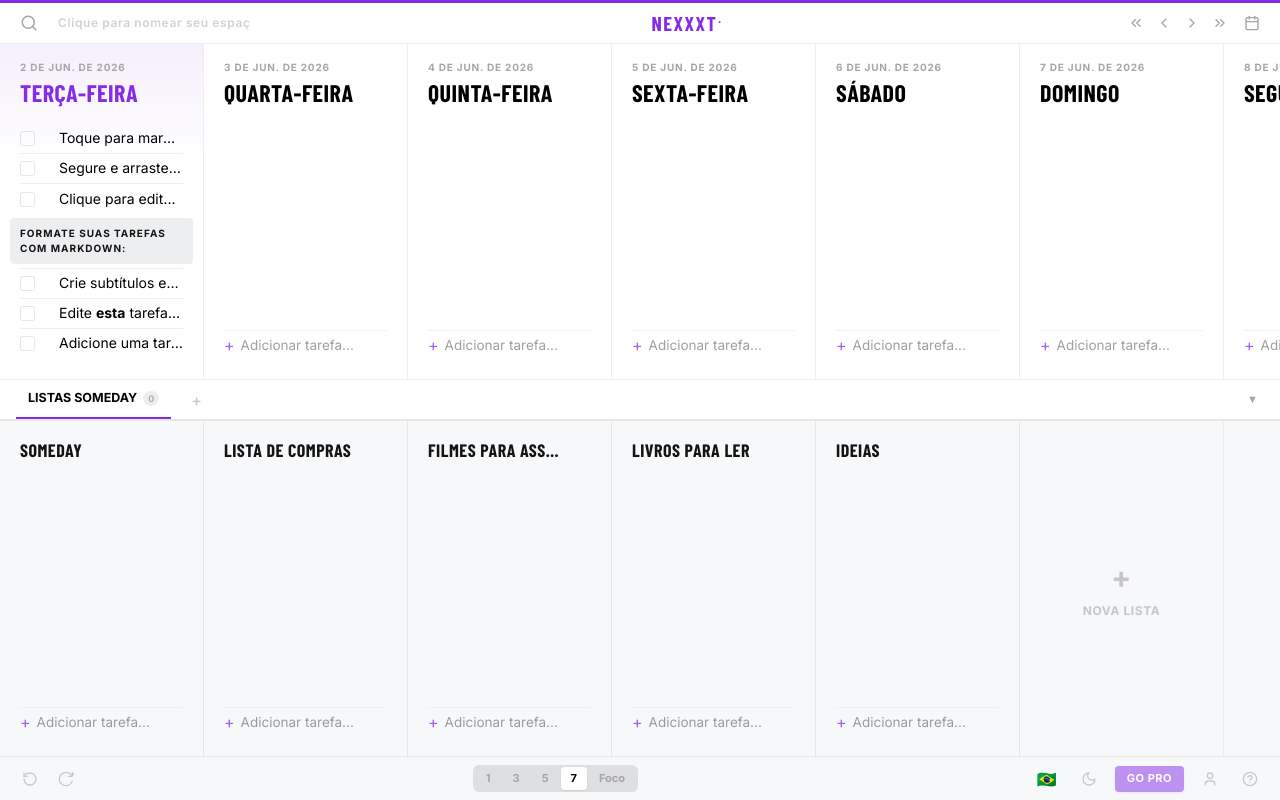
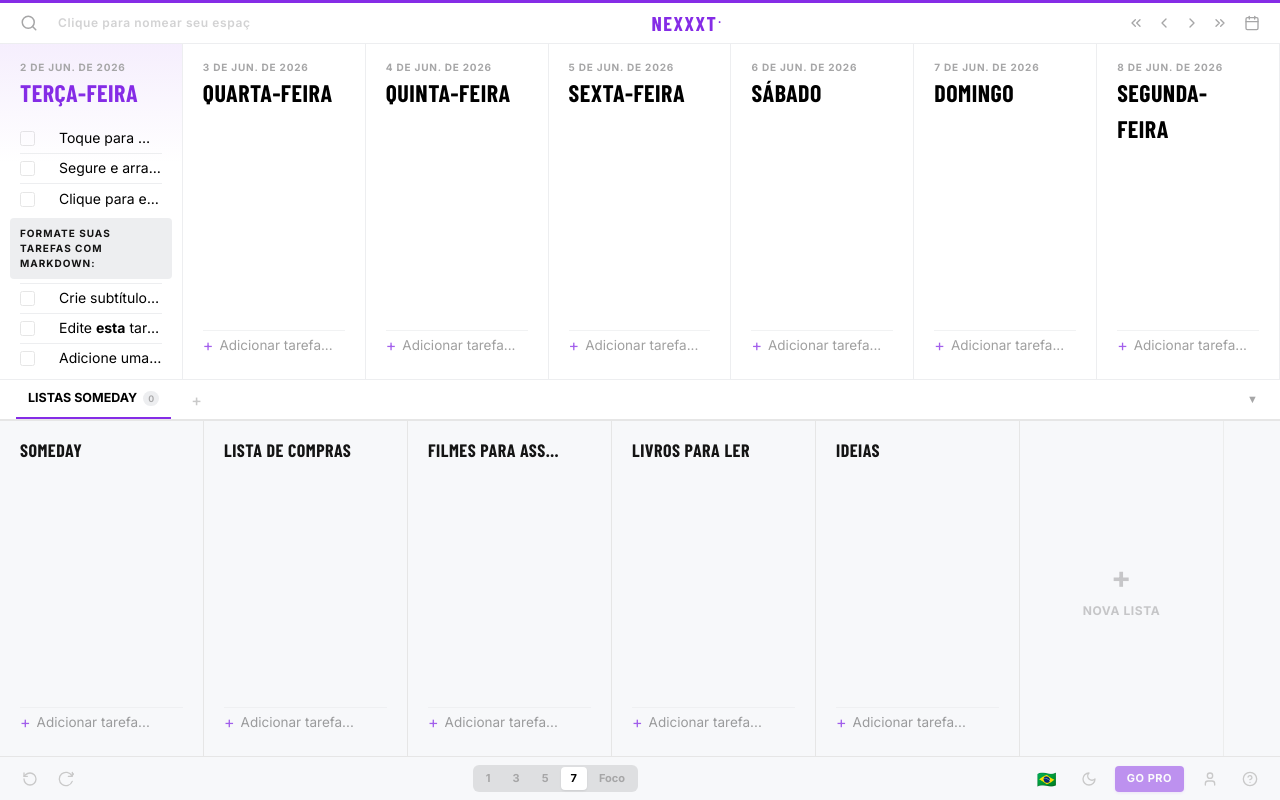
Before and after one commit to alexmeirelles/minima_list, a Next.js app: page / in a window 1280 px wide. Built offline with nearby package versions, Linux system fonts and the light colour scheme; a web font is replaced by a local one.

Commit message:
fix(layout): allow calendar columns to auto-fill width evenly in 1, 3, 5, and 7 column views

```diff
--- a/src/app/globals.css
+++ b/src/app/globals.css
@@ -157,7 +157,17 @@ body {
 .calendar-grid {
   display: flex;
   height: 100%;
+  width: 100%;
+  min-width: 100%;
 }
+
+.calendar-grid .todo {
+  flex: 1 1 0%;
+  min-width: 180px;
+  width: 0;
+  max-width: 100%;
+}
+
 
 @keyframes slideInRight {
   from { transform: translateX(24px); opacity: 0.4; }
@@ -983,9 +993,12 @@ body {
     width: 100%;
   }
 
-  .todo {
+  .todo,
+  .calendar-grid .todo {
+    flex: none;
     width: 100vw;
     min-width: 100vw;
+    max-width: 100vw;
     border-right: none;
   }
 
```
